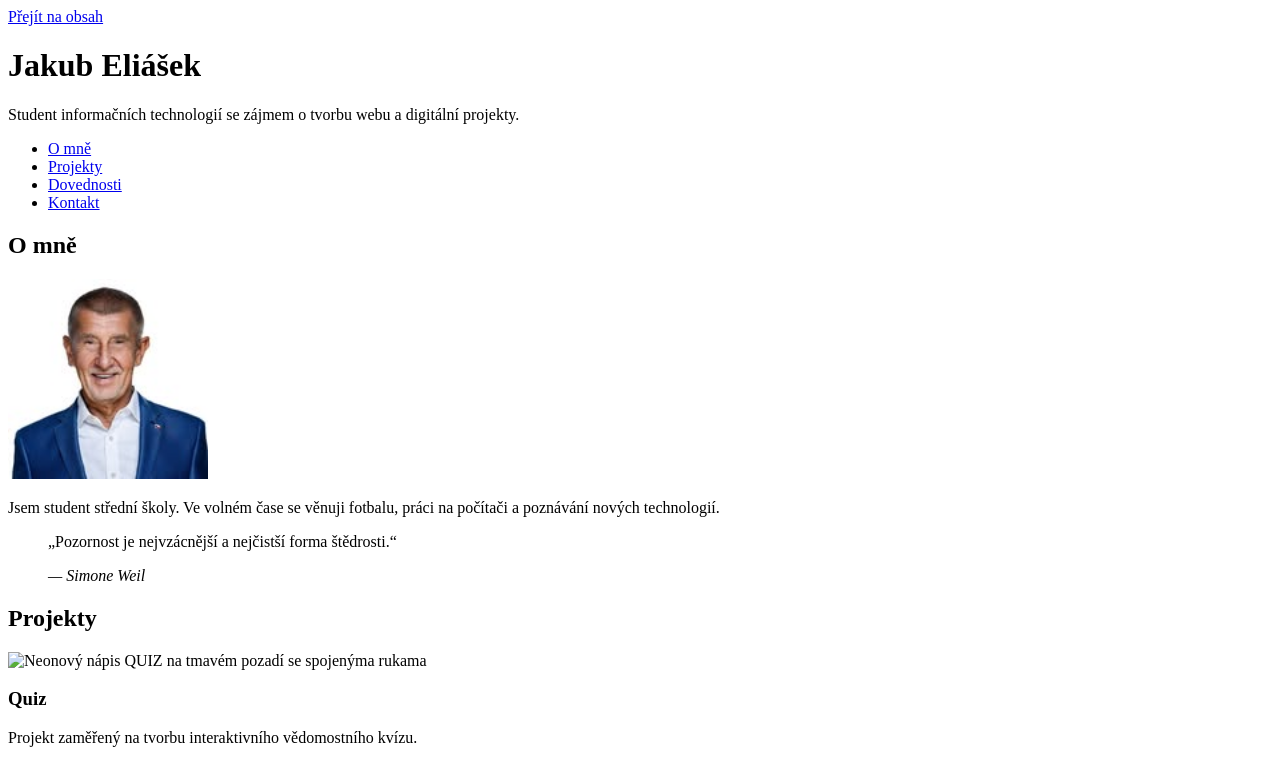
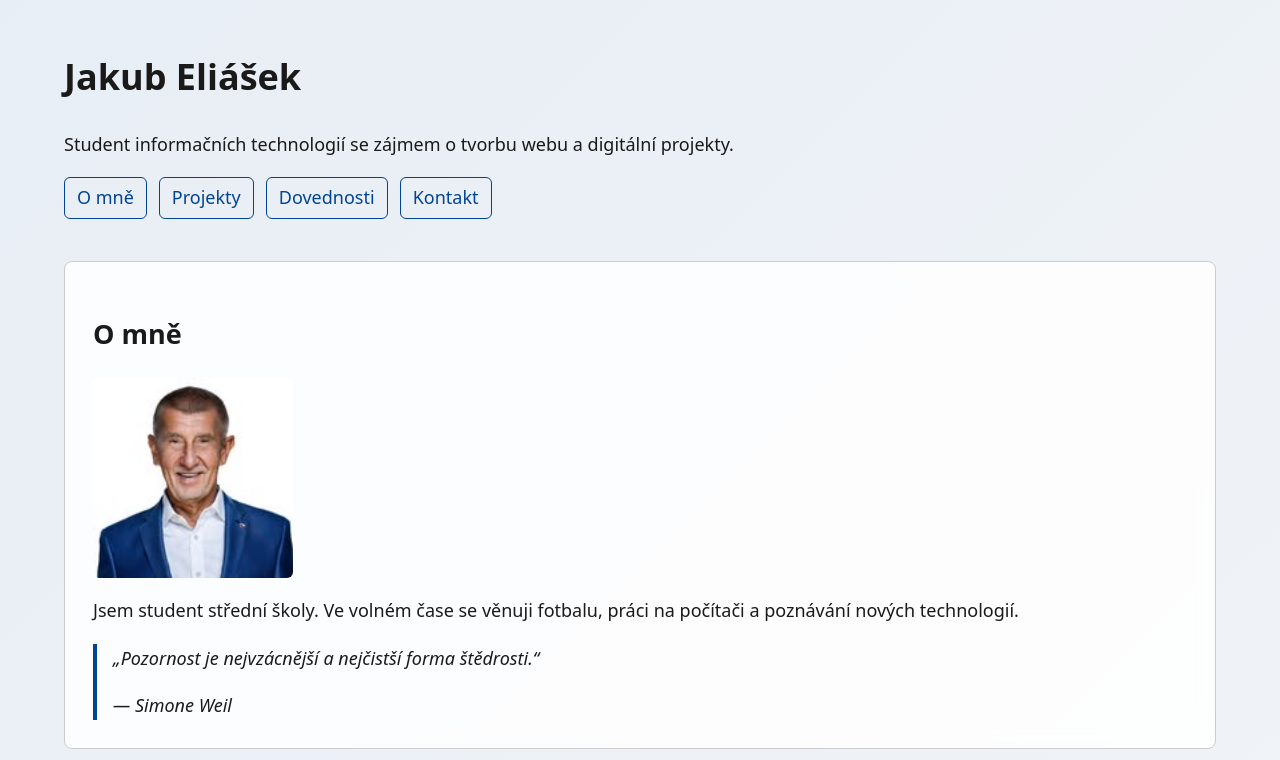
Before and after one commit to Kubaxxxxx/osobni-stranka, a plain HTML site: page index.html in a window 1280 px wide. Shown: the top 760 px of the page. Drawn offline with Linux system fonts and the light colour scheme.

Commit message:
feat: responzivní rozvržení se třemi zlomy min-width

```diff
--- a/css/style.css
+++ b/css/style.css
@@ -1,33 +1,196 @@
-@media (min-width: 40em) {
-  /* TODO */
+:root {
+  --bg-page: #f4f6f9;
+  --bg-card: rgba(255, 255, 255, 0.85);
+  --bg-card-solid: #ffffff;
+  --text-main: #1a1a1a;
+  --text-muted: #4a4a4a;
+  --accent: #004494;
+  --accent-contrast: #ffffff;
+  --border-color: #cccccc;
+  --border-width: 1px;
+  --card-blur: blur(8px);
+  --page-gradient: linear-gradient(135deg, #e8eef5 0%, #f4f6f9 100%);
+  color-scheme: light;
 }
 
-@media (min-width: 60em) {
-  /* TODO */
+*,
+*::before,
+*::after {
+  box-sizing: border-box;
 }
 
-@media (min-width: 80em) {
-  /* TODO */
+html {
+  font-size: 100%;
+  scroll-behavior: smooth;
 }
 
-@media (prefers-color-scheme: dark) {
-  :root {
-    /* TODO */
+body {
+  margin: 0;
+  font-family: system-ui, -apple-system, sans-serif;
+  line-height: 1.6;
+  overflow-wrap: anywhere;
+  color: var(--text-main);
+  background-color: var(--bg-page);
+  background-image: var(--page-gradient);
+  min-height: 100vh;
+}
+
+img {
+  max-width: 100%;
+  height: auto;
+  display: block;
+  border-radius: 0.375rem;
+}
+
+.skip-link {
+  position: absolute;
+  left: -9999px;
+  top: 1rem;
+  z-index: 1000;
+  padding: 0.75rem 1rem;
+  background-color: var(--accent);
+  color: var(--accent-contrast);
+  text-decoration: none;
+  font-weight: bold;
+}
+
+.skip-link:focus {
+  left: 1rem;
+}
+
+:focus-visible {
+  outline: 3px solid var(--accent);
+  outline-offset: 3px;
+}
+
+.site-header,
+main,
+footer {
+  width: min(92%, 72rem);
+  margin-inline: auto;
+}
+
+.site-header {
+  padding-block: 1.5rem;
+}
+
+/* Mobile-first navigace */
+nav ul {
+  display: flex;
+  flex-direction: column;
+  gap: 0.75rem;
+  list-style: none;
+  padding: 0;
+}
+
+nav a {
+  display: inline-block;
+  padding: 0.35rem 0.75rem;
+  border: var(--border-width) solid var(--accent);
+  border-radius: 0.375rem;
+  color: var(--accent);
+  text-decoration: none;
+  transition: background-color 0.25s ease, color 0.25s ease, transform 0.25s ease;
+}
+
+nav a:hover {
+  background-color: var(--accent);
+  color: var(--accent-contrast);
+  transform: translateY(-2px);
+}
+
+a {
+  color: var(--accent);
+  text-underline-offset: 0.2em;
+}
+
+@keyframes fadeSlideUp {
+  from {
+    opacity: 0;
+    transform: translateY(0.75rem);
+  }
+  to {
+    opacity: 1;
+    transform: translateY(0);
   }
 }
 
-@media (prefers-contrast: more) {
-  /* TODO */
+.card {
+  padding: 1.25rem;
+  margin-bottom: 1.5rem;
+  background-color: var(--bg-card);
+  backdrop-filter: var(--card-blur);
+  border: var(--border-width) solid var(--border-color);
+  border-radius: 0.5rem;
+  animation: fadeSlideUp 0.4s ease-out both;
 }
 
-@media (prefers-reduced-motion: reduce) {
-  /* TODO */
+blockquote {
+  margin: 1.25rem 0 0;
+  padding-left: 1rem;
+  border-left: 4px solid var(--accent);
+  font-style: italic;
 }
 
-@media (prefers-reduced-transparency: reduce) {
-  /* TODO */
+table {
+  width: 100%;
+  border-collapse: collapse;
+  margin-bottom: 2rem;
+  background-color: var(--bg-card-solid);
 }
 
-@media (forced-colors: active) {
-  /* TODO */
+caption {
+  font-weight: bold;
+  text-align: left;
+  margin-bottom: 0.5rem;
 }
+
+th,
+td {
+  padding: 0.75rem;
+  border: var(--border-width) solid var(--border-color);
+  text-align: left;
+}
+
+/* 1. zlom: Tablet (40em) */
+@media (min-width: 40em) {
+  nav ul {
+    flex-direction: row;
+    flex-wrap: wrap;
+  }
+
+  .card {
+    padding: 1.75rem;
+  }
+}
+
+/* 2. zlom: Notebook (60em) */
+@media (min-width: 60em) {
+  #projekty {
+    display: grid;
+    grid-template-columns: repeat(3, 1fr);
+    gap: 1.5rem;
+  }
+
+  #projekty > h2 {
+    grid-column: 1 / -1;
+    margin-bottom: 0;
+  }
+
+  #projekty .card {
+    margin-bottom: 0;
+  }
+}
+
+/* 3. zlom: Široký monitor (80em) */
+@media (min-width: 80em) {
+  body {
+    font-size: 1.125rem;
+  }
+
+  .site-header,
+  main,
+  footer {
+    width: min(90%, 78rem);
+  }
+}
```
